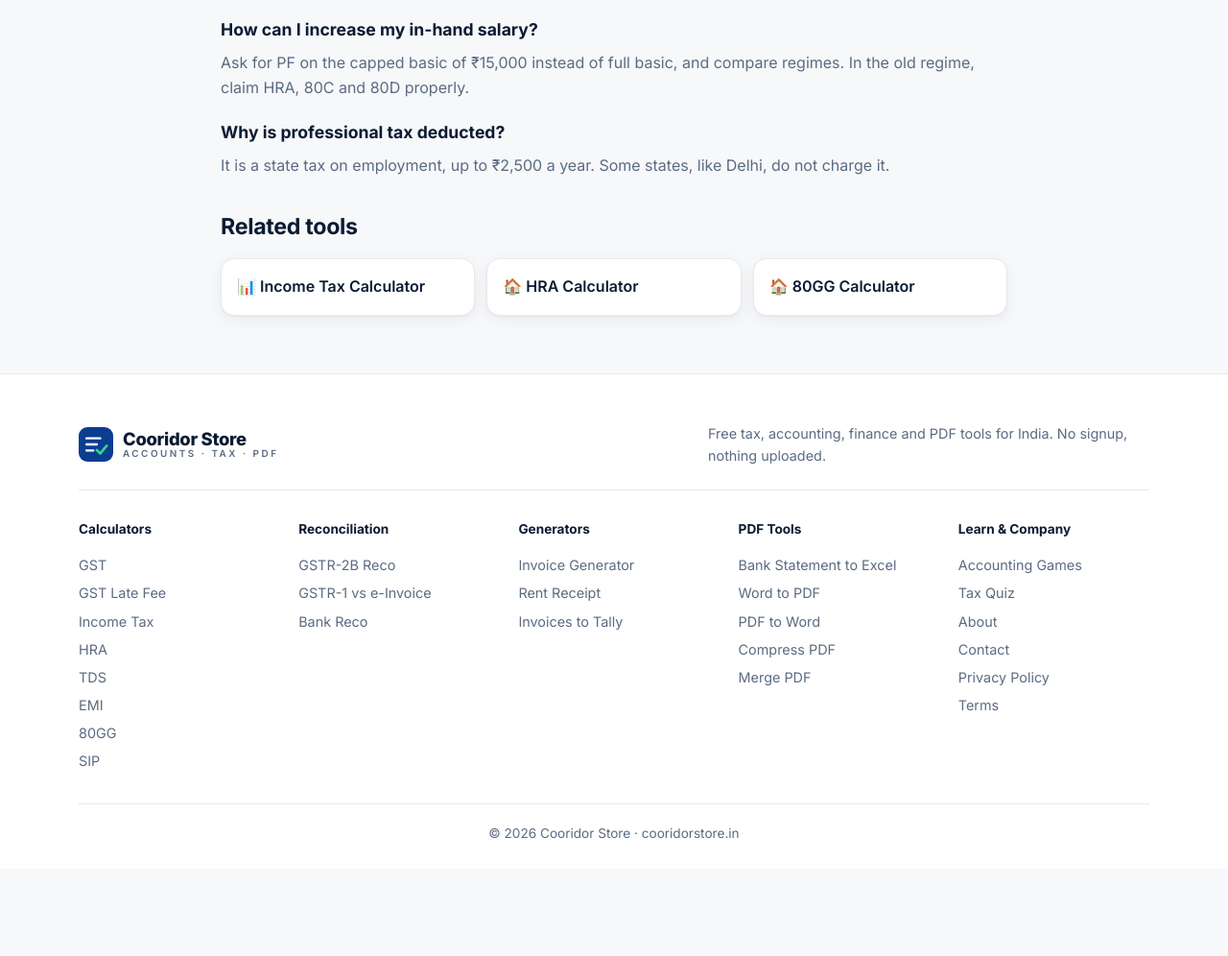
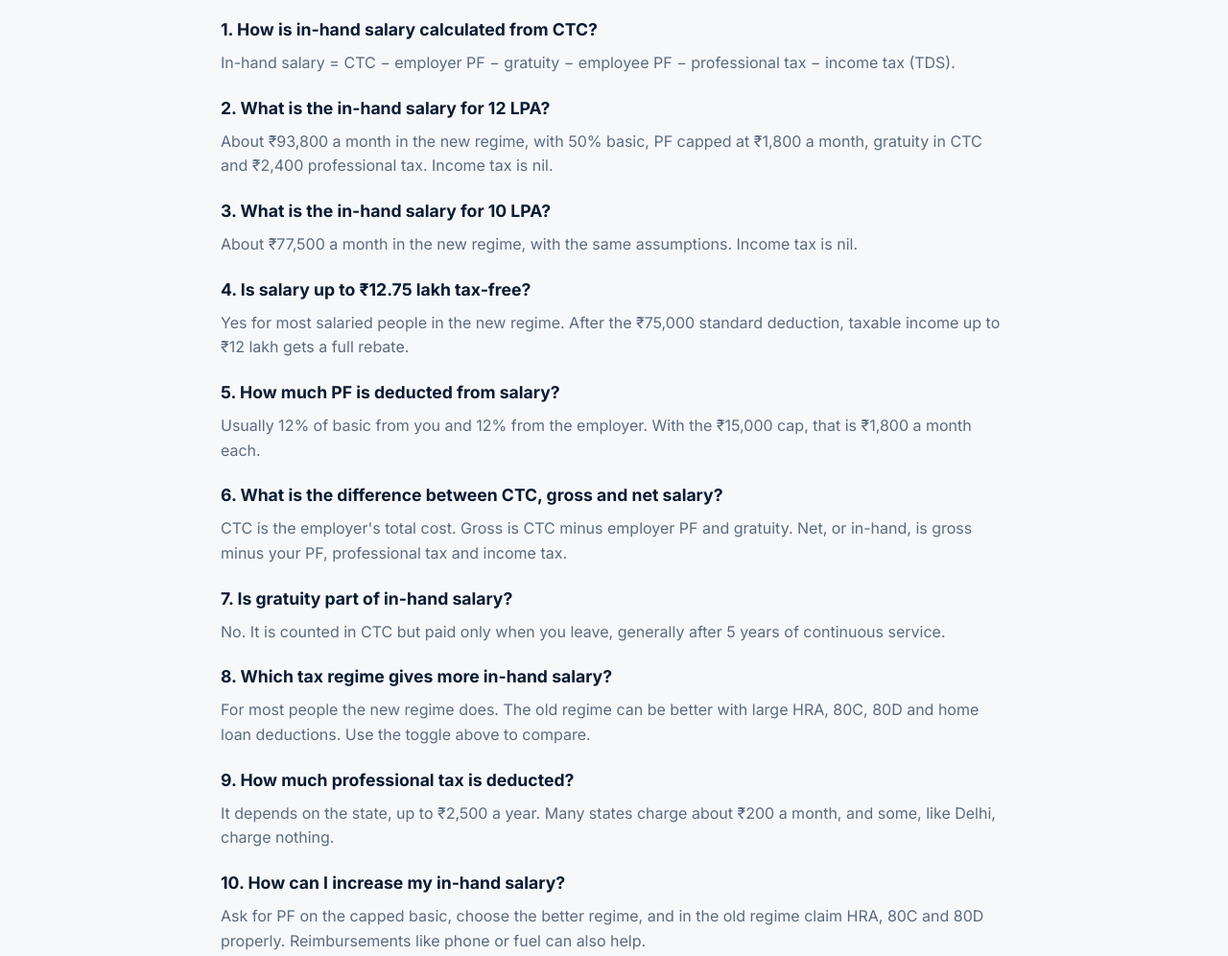
Before and after one commit to sameertechworlds/Cooridorstore, a plain HTML site: page in-hand-salary-calculator.html in a window 1280 px wide. Shown: the part 2053-3049 px from the top of the page at 96% size. Before the commit the page ends 2958 px from the top, so only its background shows below. Drawn offline with Linux system fonts and the light colour scheme.

Commit message:
Update in-hand-salary-calculator.html

```diff
--- a/in-hand-salary-calculator.html
+++ b/in-hand-salary-calculator.html
@@ -72,11 +72,27 @@
    <tr><td>₹12–16 lakh</td><td>15%</td></tr><tr><td>₹16–20 lakh</td><td>20%</td></tr><tr><td>₹20–24 lakh</td><td>25%</td></tr><tr><td>Above ₹24 lakh</td><td>30%</td></tr>
   </table>
   <p>Salaried people get a ₹75,000 standard deduction, and taxable income up to ₹12 lakh is tax-free because of the rebate. A 4% cess is added to the tax.</p>
-  <h2>Frequently asked questions</h2>
-  <h3>How can I increase my in-hand salary?</h3>
-  <p>Ask for PF on the capped basic of ₹15,000 instead of full basic, and compare regimes. In the old regime, claim HRA, 80C and 80D properly.</p>
-  <h3>Why is professional tax deducted?</h3>
-  <p>It is a state tax on employment, up to ₹2,500 a year. Some states, like Delhi, do not charge it.</p>
+    <h2>Frequently asked questions</h2>
+  <h3>1. How is in-hand salary calculated from CTC?</h3>
+  <p>In-hand salary = CTC − employer PF − gratuity − employee PF − professional tax − income tax (TDS).</p>
+  <h3>2. What is the in-hand salary for 12 LPA?</h3>
+  <p>About ₹93,800 a month in the new regime, with 50% basic, PF capped at ₹1,800 a month, gratuity in CTC and ₹2,400 professional tax. Income tax is nil.</p>
+  <h3>3. What is the in-hand salary for 10 LPA?</h3>
+  <p>About ₹77,500 a month in the new regime, with the same assumptions. Income tax is nil.</p>
+  <h3>4. Is salary up to ₹12.75 lakh tax-free?</h3>
+  <p>Yes for most salaried people in the new regime. After the ₹75,000 standard deduction, taxable income up to ₹12 lakh gets a full rebate.</p>
+  <h3>5. How much PF is deducted from salary?</h3>
+  <p>Usually 12% of basic from you and 12% from the employer. With the ₹15,000 cap, that is ₹1,800 a month each.</p>
+  <h3>6. What is the difference between CTC, gross and net salary?</h3>
+  <p>CTC is the employer's total cost. Gross is CTC minus employer PF and gratuity. Net, or in-hand, is gross minus your PF, professional tax and income tax.</p>
+  <h3>7. Is gratuity part of in-hand salary?</h3>
+  <p>No. It is counted in CTC but paid only when you leave, generally after 5 years of continuous service.</p>
+  <h3>8. Which tax regime gives more in-hand salary?</h3>
+  <p>For most people the new regime does. The old regime can be better with large HRA, 80C, 80D and home loan deductions. Use the toggle above to compare.</p>
+  <h3>9. How much professional tax is deducted?</h3>
+  <p>It depends on the state, up to ₹2,500 a year. Many states charge about ₹200 a month, and some, like Delhi, charge nothing.</p>
+  <h3>10. How can I increase my in-hand salary?</h3>
+  <p>Ask for PF on the capped basic, choose the better regime, and in the old regime claim HRA, 80C and 80D properly. Reimbursements like phone or fuel can also help.</p>
   <h2>Related tools</h2>
   <div class="related">
    <a class="card" href="income-tax-calculator.html">📊 Income Tax Calculator</a>
```
